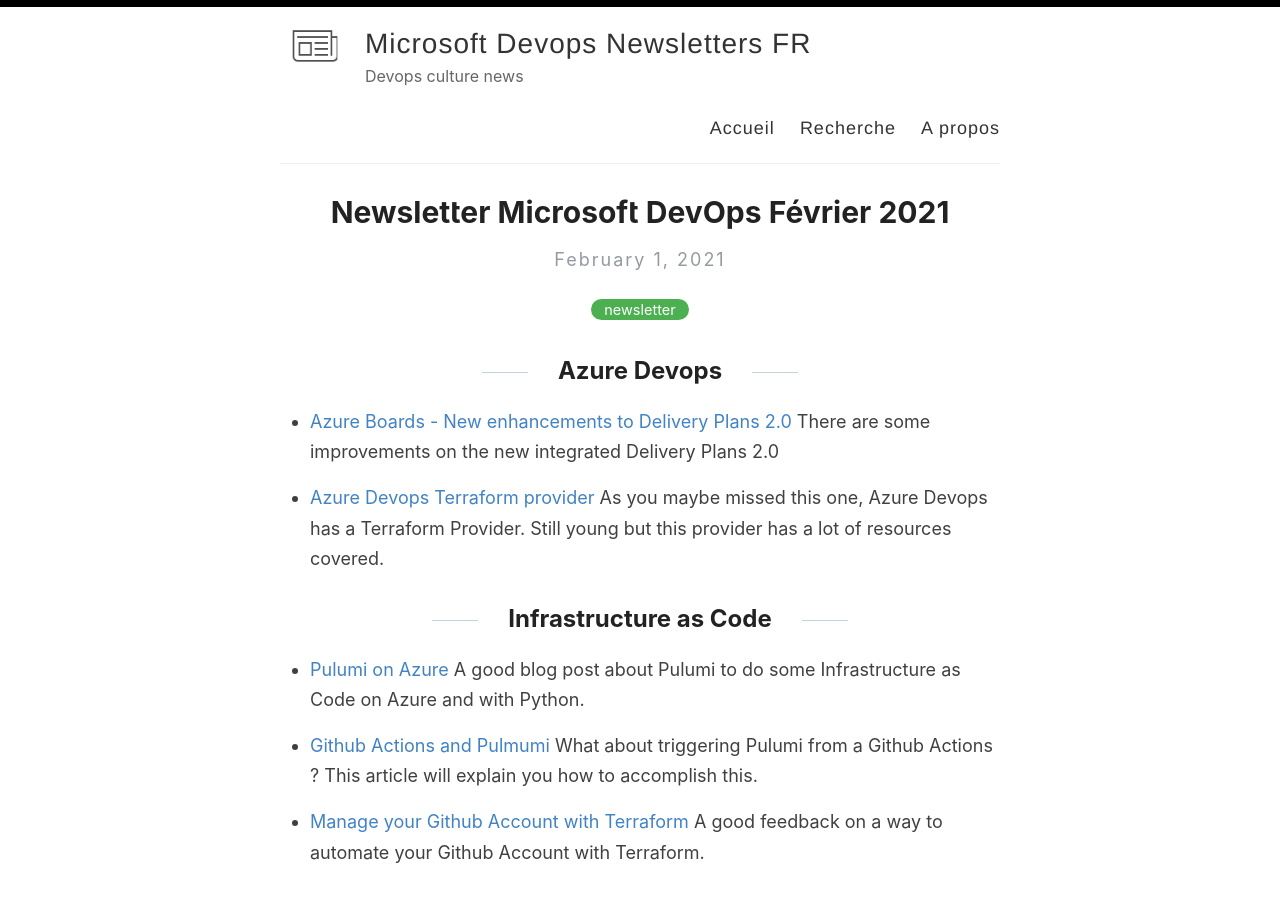
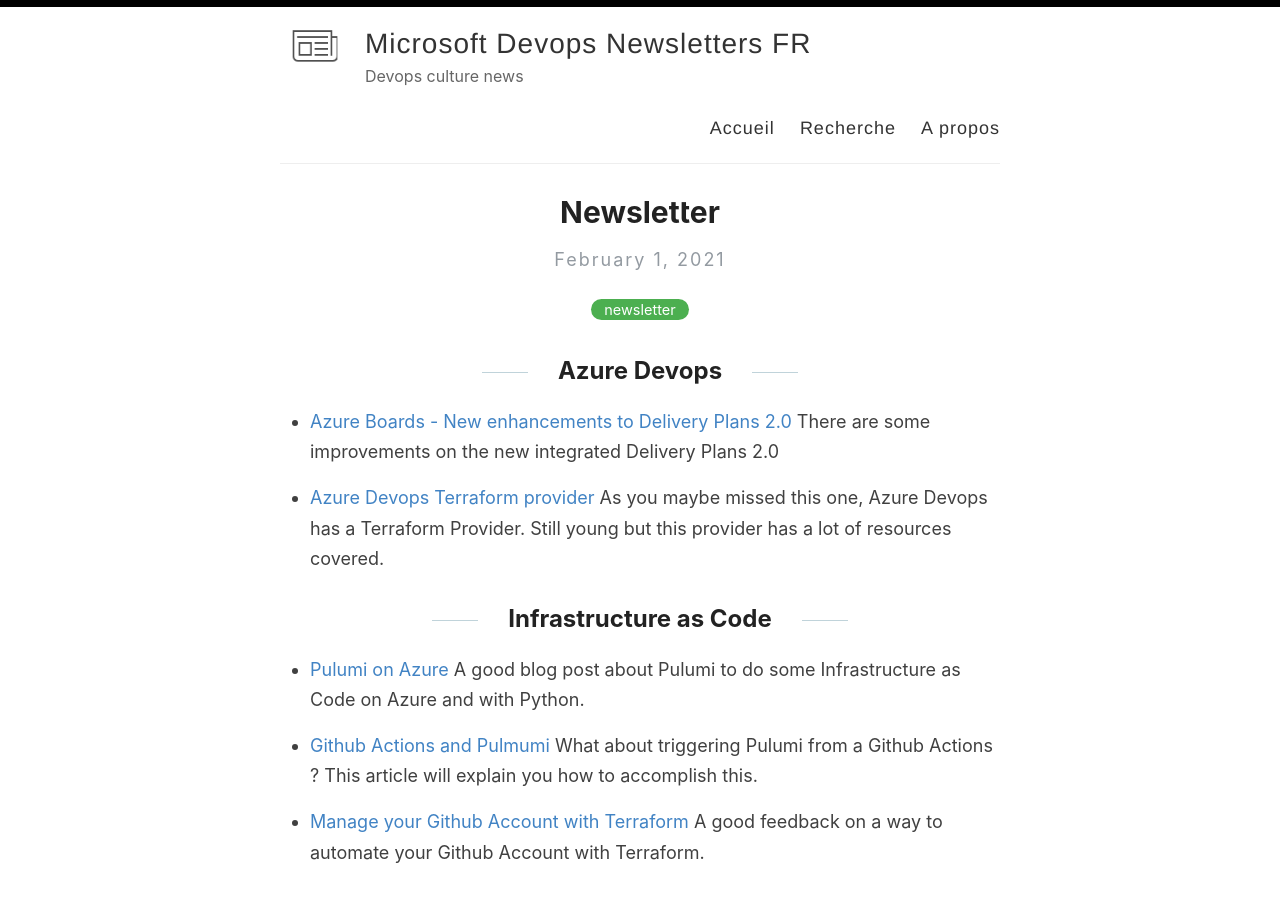
Before and after one commit to microsoft-devops-community/ms-devops-fr.github.io, a Jekyll site: the page built from _posts/2021-02-01-newsletter-february.md, in a window 1280 px wide and 900 px high. Built offline with Jekyll 4.4.1, drawn with Linux system fonts in a browser that asks for light colours.

Commit message:
Update 2021-02-01-newsletter-february.md

```diff
--- a/_posts/2021-02-01-newsletter-february.md
+++ b/_posts/2021-02-01-newsletter-february.md
@@ -1,6 +1,6 @@
 ---
 layout: post
-title: Newsletter Microsoft DevOps Février 2021
+title: Newsletter
 categories: [newsletter]
 excerpt: Hello, l'actualité Devops de ce mois-ci tourne autour de Azure Devops, Github Actions et aussi quelques réflexions autour des architectures microservices. Vous retrouverez aussi l'aggregation des derniers articles des plateformes MS. Bonne lecture.
 ---
```
